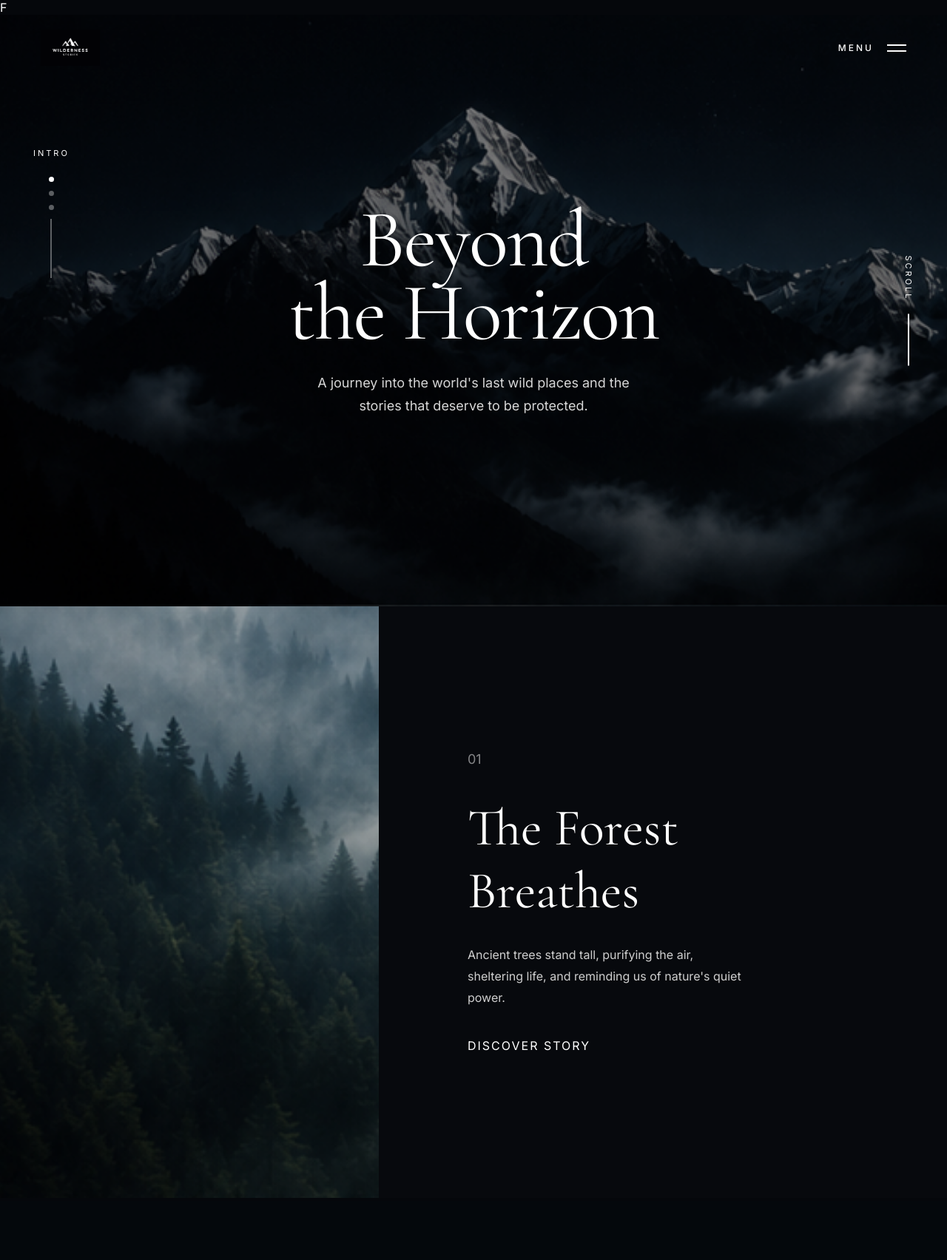
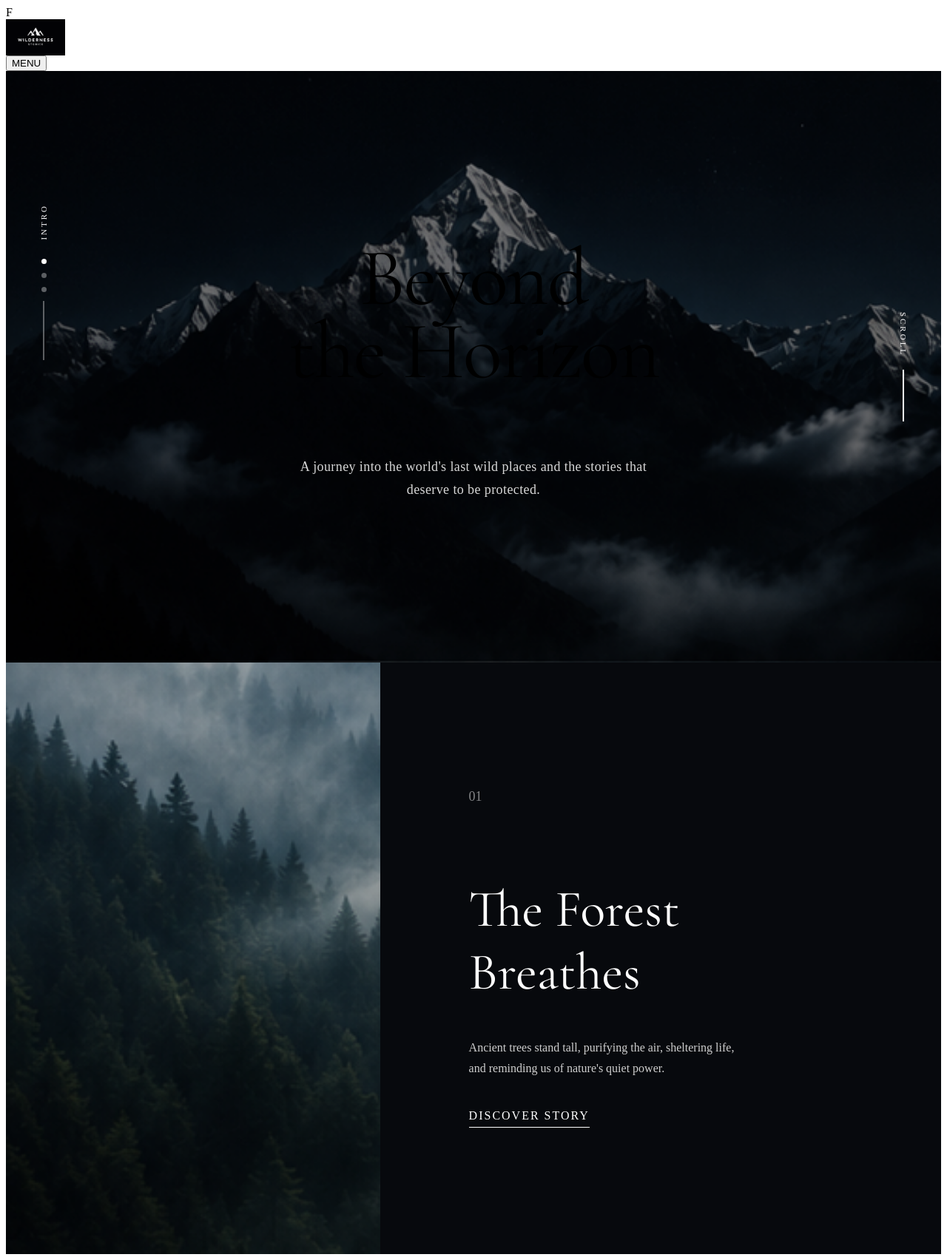
Before and after one commit to itzmitto/wilderness-stories-flask, a Flask app: page / in a window 1280 px wide. Shown: the whole page at 74% size. Before the commit the page ends 1620 px from the top, so only its background shows below. Run offline with Flask 3, Linux system fonts and the light colour scheme.

Commit message:
styling aangepast

```diff
--- a/static/css/home.css
+++ b/static/css/home.css
@@ -94,14 +94,12 @@
 }
 
 .scroll-line {
-
     width: 2px;
     height: 70px;
     background: white;
 }
 
 .hero h1 {
-
     font-family: "Cormorant Garamond", serif;
     font-size: 110px;
     font-weight: 400;
@@ -118,7 +116,6 @@
 }
 
 .story {
-
     display: grid;
     grid-template-columns: 40% 60%;
     min-height: 100vh;
--- a/static/css/style.css
+++ b/static/css/style.css
@@ -1,75 +1,201 @@
-* {
-    margin: 0;
-    padding: 0;
-    box-sizing: border-box;
+.hero {
+    position: relative;
+    width: 100%;
+    height: 100vh;
+    display: flex;
+    justify-content: center;
+    align-items: center;
+    overflow: hidden;
+    background-image: url("../images/hero.jpg");
+    background-size: cover;
+    background-position: center;
 }
 
-body {
-    background: #05070b;
-    color: white;
-    font-family: "Inter", Arial, Helvetica, sans-serif;
-}
-
-.navbar {
+.overlay {
     position: absolute;
-    top: 0;
-    left: 0;
-    width: 100%;
-    display: flex;
-    justify-content: space-between;
-    align-items: center;
-    padding: 40px 55px;
-    z-index: 100;
-}
-
-.logo {
-    display: flex;
-    align-items: center;
+    inset: 0;
+    background: linear-gradient(to bottom,
+            rgba(0, 0, 0, .45),
+            rgba(0, 0, 0, .20),
+            rgba(0, 0, 0, .75));
 }
 
 .logo img {
     width: 80px;
+    height: auto;
     display: block;
-    transition: transform .3s ease;
 }
 
-.logo:hover img {
+.hero-content {
+    position: relative;
+    z-index: 5;
+    text-align: center;
+    transform: translateY(-40px);
+    animation: fadeUp 1.2s ease;
+}
+
+.hero-content h1 {
+    font-family: "Cormorant Garamond", serif;
+    font-size: clamp(70px, 9vw, 120px);
+    font-weight: 400;
+    line-height: .9;
+    letter-spacing: -2px;
+}
+
+.hero-content p {
+    margin: 30px auto 0;
+    max-width: 480px;
+    color: #d7d7d7;
+    font-size: 18px;
+    line-height: 1.8;
+    font-weight: 300;
+    letter-spacing: .4px;
+}
+
+.hero-left {
+    position: absolute;
+    left: 50px;
+    top: 180px;
+    z-index: 10;
+    display: flex;
+    flex-direction: column;
+    gap: 25px;
+    color: white;
+}
+
+.hero-left>span {
+    writing-mode: vertical-rl;
+    transform: rotate(180deg);
+    font-size: 11px;
+    letter-spacing: 4px;
+}
+
+.indicator {
+    display: flex;
+    flex-direction: column;
+    align-items: center;
+    gap: 12px;
+}
+
+.dot {
+    width: 7px;
+    height: 7px;
+    border-radius: 50%;
+    background: rgba(255, 255, 255, .35);
+}
+
+.dot.active {
+    background: white;
+}
+
+.line {
+    width: 2px;
+    height: 90px;
+    background: rgba(255, 255, 255, .35);
+}
+
+
+.hero-right {
+    position: absolute;
+    right: 50px;
+    top: 50%;
+    transform: translateY(-50%);
+    z-index: 10;
+    display: flex;
+    flex-direction: column;
+    align-items: center;
+    gap: 20px;
+}
+
+.hero-right span {
+    writing-mode: vertical-rl;
+    font-size: 11px;
+    letter-spacing: 4px;
+    color: white;
+}
+
+.scroll-line {
+    width: 2px;
+    height: 90px;
+    background: white;
+}
+
+.story {
+    display: grid;
+    grid-template-columns: 40% 60%;
+    min-height: 100vh;
+    background: #07090d;
+}
+
+.story-image {
+    overflow: hidden;
+}
+
+.story-image img {
+    width: 100%;
+    height: 100%;
+    object-fit: cover;
+    transition: transform .7s ease;
+}
+
+.story:hover img {
     transform: scale(1.05);
 }
 
-.menu {
+.story-content {
     display: flex;
-    align-items: center;
-    gap: 18px;
-    background: transparent;
-    border: none;
-    outline: none;
+    flex-direction: column;
+    justify-content: center;
+    padding: 120px;
     color: white;
-    cursor: pointer;
-    font-family: inherit;
-    font-size: 12px;
-    font-weight: 500;
-    letter-spacing: 3px;
-    text-transform: uppercase;
 }
 
-.hamburger {
-    display: flex;
-    flex-direction: column;
-    gap: 6px;
+.number {
+    font-size: 18px;
+    opacity: .5;
+    margin-bottom: 40px;
 }
 
-.hamburger span {
-    width: 26px;
-    height: 2px;
-    background: white;
-    transition: all .3s ease;
+.story h2 {
+    font-family: "Cormorant Garamond", serif;
+    font-size: clamp(50px, 6vw, 75px);
+    font-weight: 400;
+    margin-bottom: 30px;
 }
 
-.menu:hover .hamburger span:first-child {
-    transform: translateX(-6px);
+.story p {
+    max-width: 400px;
+    color: #cfcfcf;
+    line-height: 1.9;
+    margin-bottom: 45px;
 }
 
-.menu:hover .hamburger span:last-child {
-    transform: translateX(6px);
+.story a {
+    display: inline-block;
+    width: max-content;
+    color: white;
+    text-decoration: none;
+    text-transform: uppercase;
+    letter-spacing: 2px;
+    padding-bottom: 6px;
+    border-bottom: 1px solid white;
+    transition: .3s ease;
 }
+
+.story a:hover {
+    letter-spacing: 4px;
+}
+
+@keyframes fadeUp {
+
+    from {
+        opacity: 0;
+        transform: translateY(40px);
+    }
+
+    to {
+        opacity: 1;
+        transform: translateY(-40px);
+    }
+
+}
--- a/templates/home.html
+++ b/templates/home.html
@@ -1,41 +1,73 @@
 {% extends "layouts/base.html" %}
+
 {% block content %}
+
 <section class="hero">
+
     <div class="overlay"></div>
+
     <div class="hero-left">
+
         <span>INTRO</span>
+
         <div class="indicator">
             <span class="dot active"></span>
             <span class="dot"></span>
             <span class="dot"></span>
+
             <div class="line"></div>
         </div>
+
     </div>
+
     <div class="hero-content">
-        <h1>Beyond <br>the Horizon</h1>
+
+        <h1>
+            Beyond <br>
+            the Horizon
+        </h1>
+
         <p>
             A journey into the world's last wild places
-            and the stories that deserve to be protected.</p>
+            and the stories that deserve to be protected.
+        </p>
+
     </div>
 
     <div class="hero-right">
+
         <span>SCROLL</span>
+
         <div class="scroll-line"></div>
+
     </div>
 
 </section>
+
 <section class="story">
+
     <div class="story-image">
-        <img src="{{ url_for('static', filename='images/forest.jpg') }}" alt="">
+        <img src="{{ url_for('static', filename='images/forest.jpg') }}" alt="Forest">
     </div>
+
     <div class="story-content">
+
         <span class="number">01</span>
-        <h2>The Forest <br> Breathes</h2>
+
+        <h2>
+            The Forest <br>
+            Breathes
+        </h2>
+
         <p>
             Ancient trees stand tall, purifying the air,
             sheltering life, and reminding us of nature's quiet power.
         </p>
+
         <a href="#">Discover Story</a>
+
     </div>
+
 </section>
+
 {% endblock %}
```
